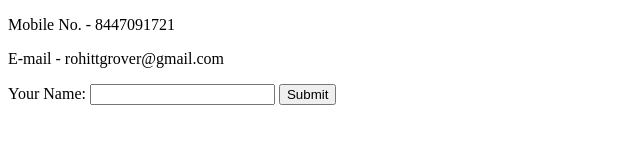
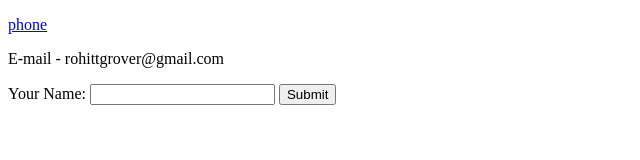
Before and after one commit to artfulpoint/cv, a plain HTML site: page contact.html in a window 1280 px wide. Shown: the whole page, without its empty margins (0-640 px from the left). Drawn offline with Linux system fonts and the light colour scheme.

Commit message:
changes in contact file

```diff
--- a/contact.html
+++ b/contact.html
@@ -5,7 +5,7 @@
     <title>Contact Me </title>
   </head>
   <body>
-  <p>Mobile No. - 8447091721</p>
+  <p> <a href="tel:+918447091721">phone</a></p>
   <p>E-mail - rohittgrover@gmail.com</p>
   <form class="" action="index.html" method="post">
     <label>Your Name:</label>
```
